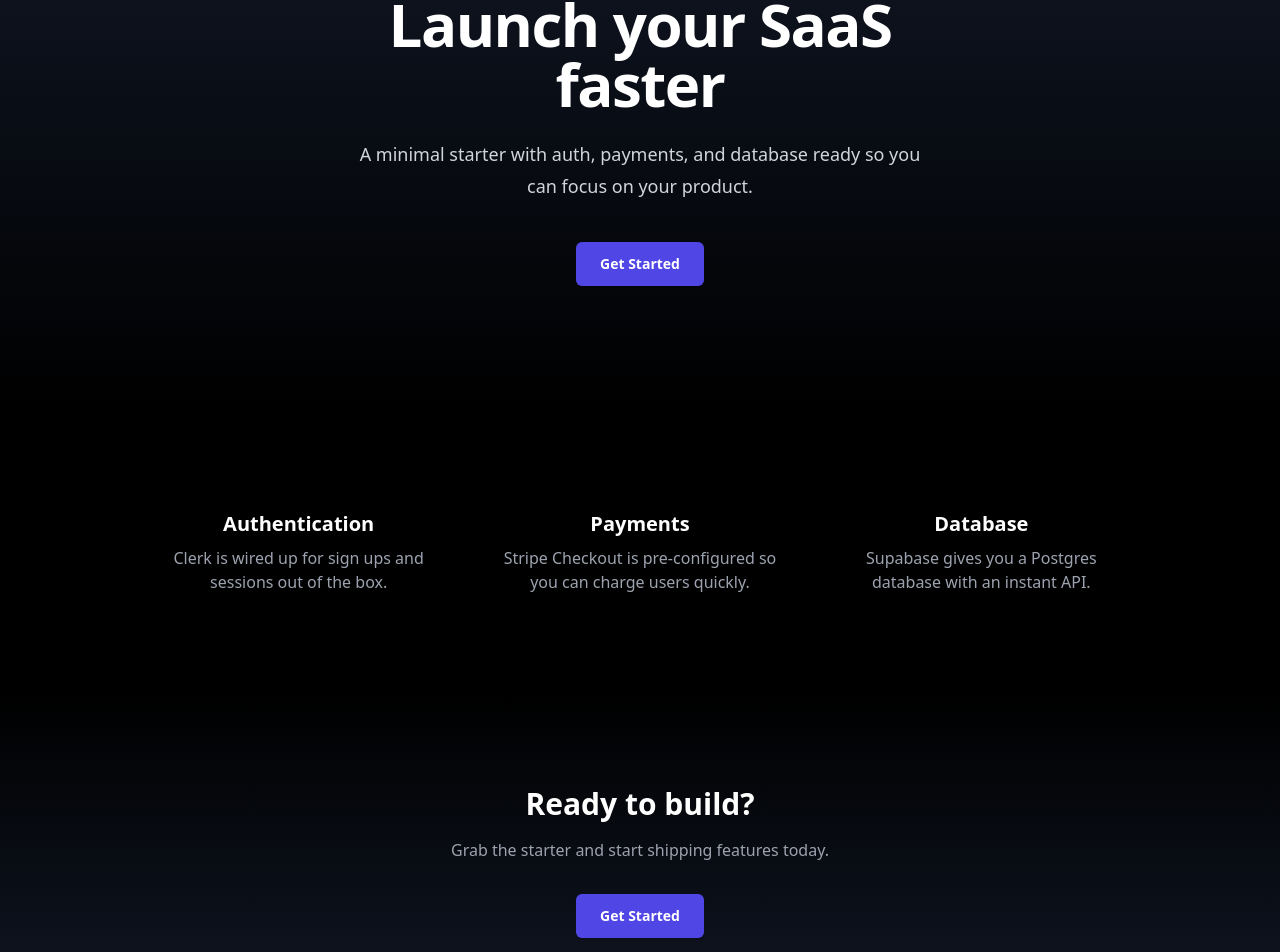
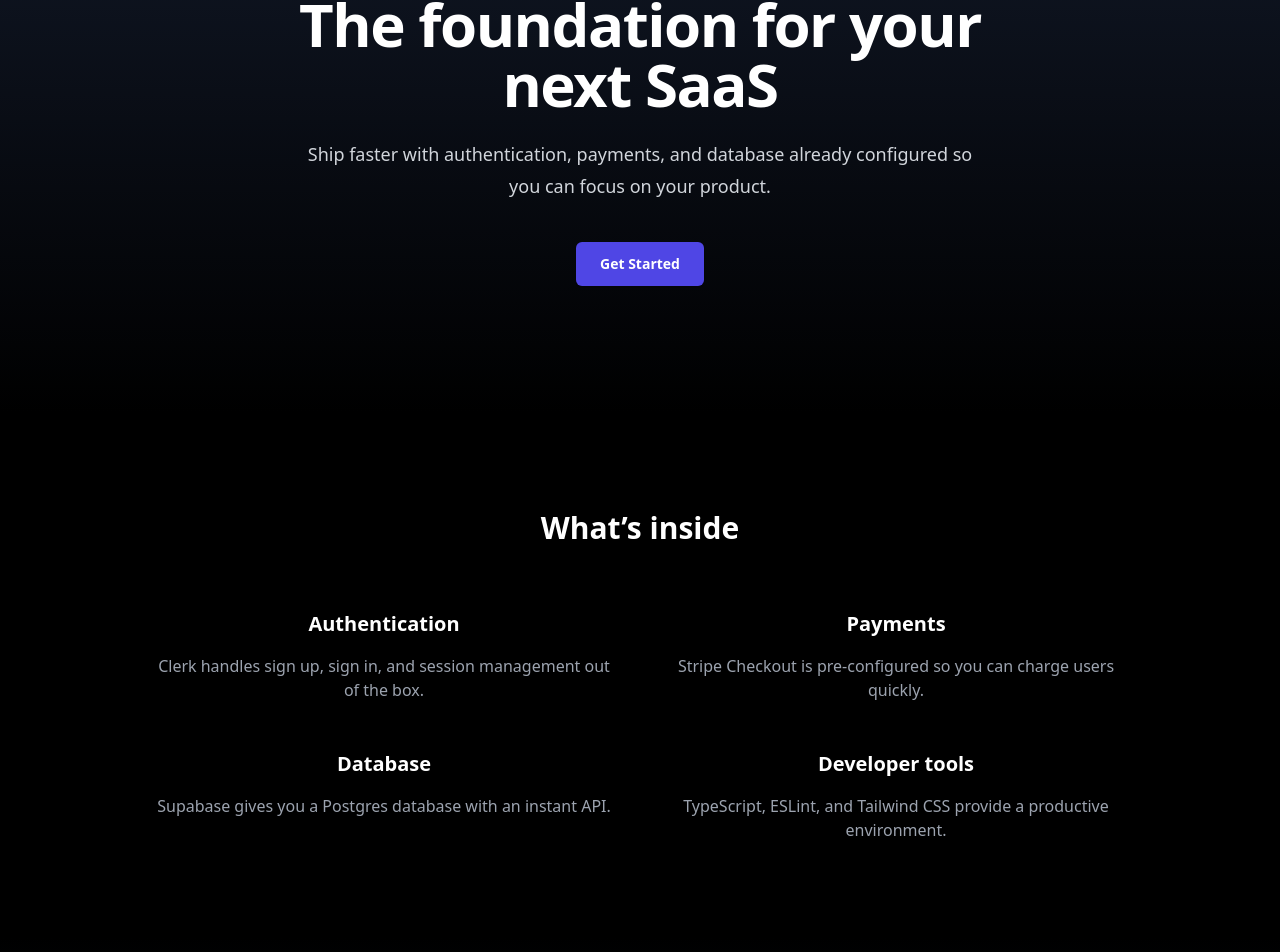
Before and after one commit to opallo/saas-1, a Next.js app: page / in a window 1280 px wide. Shown: the part 210-1162 px from the top of the page. Built offline with nearby package versions, Linux system fonts and the light colour scheme; no server answers.

Commit message:
chore: remove redundant auth buttons

```diff
--- a/app/page.tsx
+++ b/app/page.tsx
@@ -5,15 +5,23 @@ import Footer from "@/components/Footer";
 const features = [
   {
     title: "Authentication",
-    description: "Clerk is wired up for sign ups and sessions out of the box.",
+    description:
+      "Clerk handles sign up, sign in, and session management out of the box.",
   },
   {
     title: "Payments",
-    description: "Stripe Checkout is pre-configured so you can charge users quickly.",
+    description:
+      "Stripe Checkout is pre-configured so you can charge users quickly.",
   },
   {
     title: "Database",
-    description: "Supabase gives you a Postgres database with an instant API.",
+    description:
+      "Supabase gives you a Postgres database with an instant API.",
+  },
+  {
+    title: "Developer tools",
+    description:
+      "TypeScript, ESLint, and Tailwind CSS provide a productive environment.",
   },
 ];
 
@@ -24,39 +32,43 @@ export default function Home() {
       <main className="flex-1">
         {/* Hero */}
         <section className="bg-gradient-to-b from-gray-900 to-black py-32 text-center">
-          <h1 className="mx-auto max-w-2xl text-5xl font-bold tracking-tight text-white sm:text-6xl">
-            Launch your SaaS faster
+          <h1 className="mx-auto max-w-3xl text-5xl font-bold tracking-tight text-white sm:text-6xl">
+            The foundation for your next SaaS
           </h1>
-          <p className="mx-auto mt-6 max-w-xl text-lg leading-8 text-gray-300">
-            A minimal starter with auth, payments, and database ready so you can
-            focus on your product.
+          <p className="mx-auto mt-6 max-w-2xl text-lg leading-8 text-gray-300">
+            Ship faster with authentication, payments, and database already
+            configured so you can focus on your product.
           </p>
-          <div className="mt-10 flex justify-center">
+          <div className="mt-10 flex flex-wrap items-center justify-center gap-4">
             <CheckoutButton />
           </div>
         </section>
 
         {/* Features */}
         <section className="py-24">
-          <div className="mx-auto grid max-w-5xl grid-cols-1 gap-12 px-6 md:grid-cols-3">
+          <div className="mx-auto max-w-5xl px-6 text-center">
+            <h2 className="text-3xl font-bold text-white">What’s inside</h2>
+            <div className="mt-16 grid grid-cols-1 gap-12 md:grid-cols-2">
               {features.map((feature) => (
-              <div key={feature.title} className="text-center">
+                <div key={feature.title} className="flex flex-col items-center">
                   <h3 className="text-xl font-semibold text-white">
                     {feature.title}
                   </h3>
-                <p className="mt-2 text-gray-400">{feature.description}</p>
+                  <p className="mt-4 text-gray-400">{feature.description}</p>
                 </div>
               ))}
+            </div>
           </div>
         </section>
 
         {/* Call to action */}
         <section className="bg-gradient-to-b from-black to-gray-900 py-24 text-center">
-          <h2 className="text-3xl font-bold text-white">Ready to build?</h2>
+          <h2 className="text-3xl font-bold text-white">Start building today</h2>
           <p className="mx-auto mt-4 max-w-md text-gray-400">
-            Grab the starter and start shipping features today.
+            Use the starter to explore Clerk auth, Stripe payments, and Supabase
+            database in one integrated stack.
           </p>
-          <div className="mt-8 flex justify-center">
+          <div className="mt-8 flex flex-wrap items-center justify-center gap-4">
             <CheckoutButton />
           </div>
         </section>
```
Lines whose indentation alone changed are shown as unchanged.
